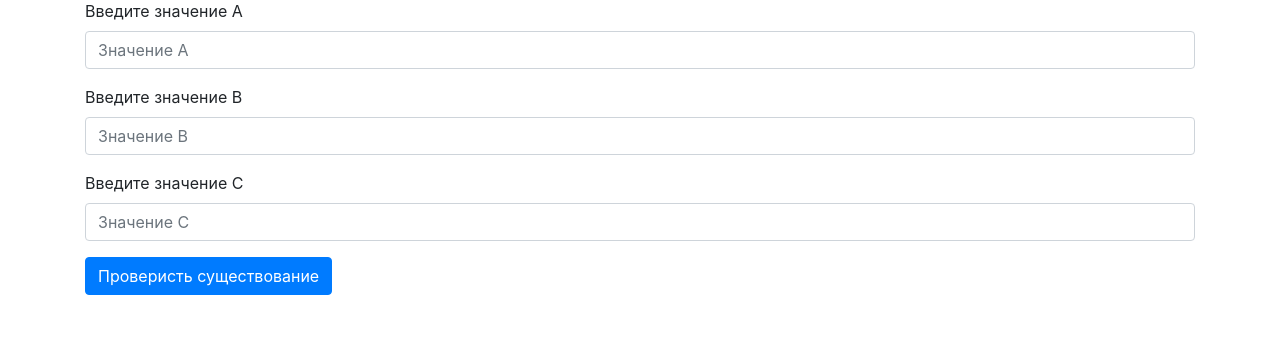
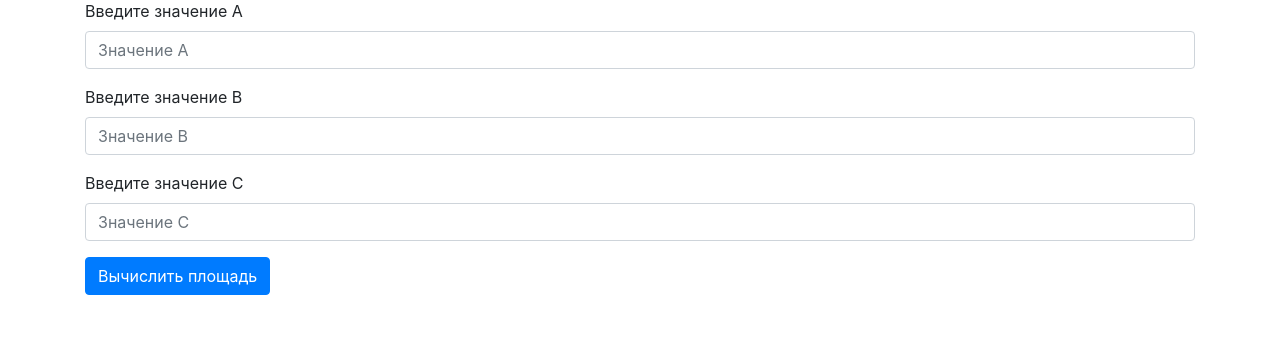
Before and after one commit to sjjjhwwtmdsvd/lab_, a PHP site: page / in a window 1280 px wide. Shown: the part 201-562 px from the top of the page. Run offline with PHP 8.4, Linux system fonts and the light colour scheme.

Commit message:
lab4 ready

```diff
--- a/lab4/index.php
+++ b/lab4/index.php
@@ -49,7 +49,7 @@
 				<label for="inputC">Введите значение C</label>
 				<input type="number" class="form-control" id="inputC" name="c" placeholder="Значение C">
 			</div>
-			<button type="submit" class="btn btn-primary">Проверисть существование</button>
+			<button type="submit" class="btn btn-primary">Вычислить площадь</button>
 		</form>
 		<?php
 			if($_SERVER['REQUEST_METHOD'] == 'POST') {
@@ -58,12 +58,14 @@
 				$c=$_POST['c'];
 				if ($a+$b>$c and $a+$c>$b and $b+$c>$a and $a>0 and $b>0 and $c>0){
 					$p=($a+$b+$c)/2;
-					echo "Треугольник существует <br />Площадь треугольника =";
 					$s=$p*($p-$a)*($p-$b)*($p-$c);
+					echo "<h3>Треугольник существует <br />Площадь треугольника =";
 					echo $s;
+					echo "</h3>";
+
 				}
 				else
-					echo "<p>Треугольник не существует</p>";
+					echo "<h2>Треугольник не существует</h2>";
 			}
 		?>
 	</main>
```
